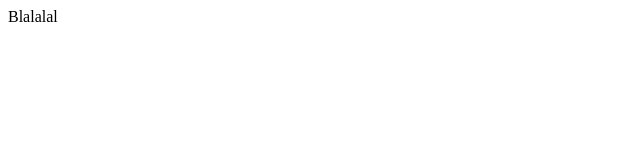
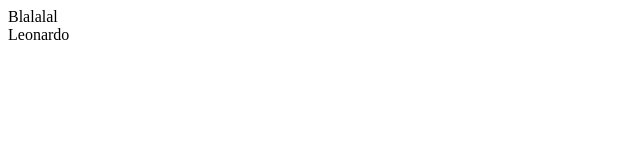
Before and after one commit to leopoliveira/curso-git, a plain HTML site: page index.html in a window 1280 px wide. Shown: the full height of the page, 0-640 px from the left. Drawn offline with Linux system fonts and the light colour scheme.

Commit message:
Update index.html

```diff
--- a/index.html
+++ b/index.html
@@ -9,7 +9,7 @@
 <body>
 
     <div>Blalalal</div>
-    <div></div>
+    <div>Leonardo</div>
 
 </body>
 </html>
```
